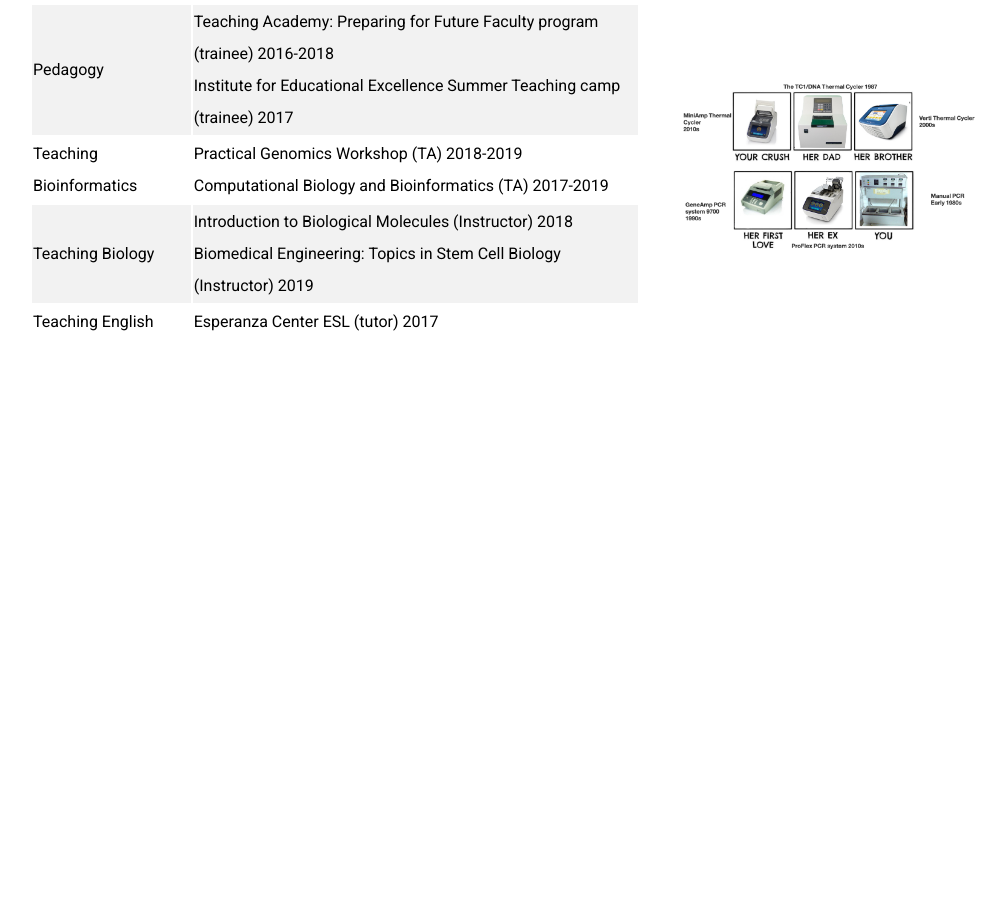
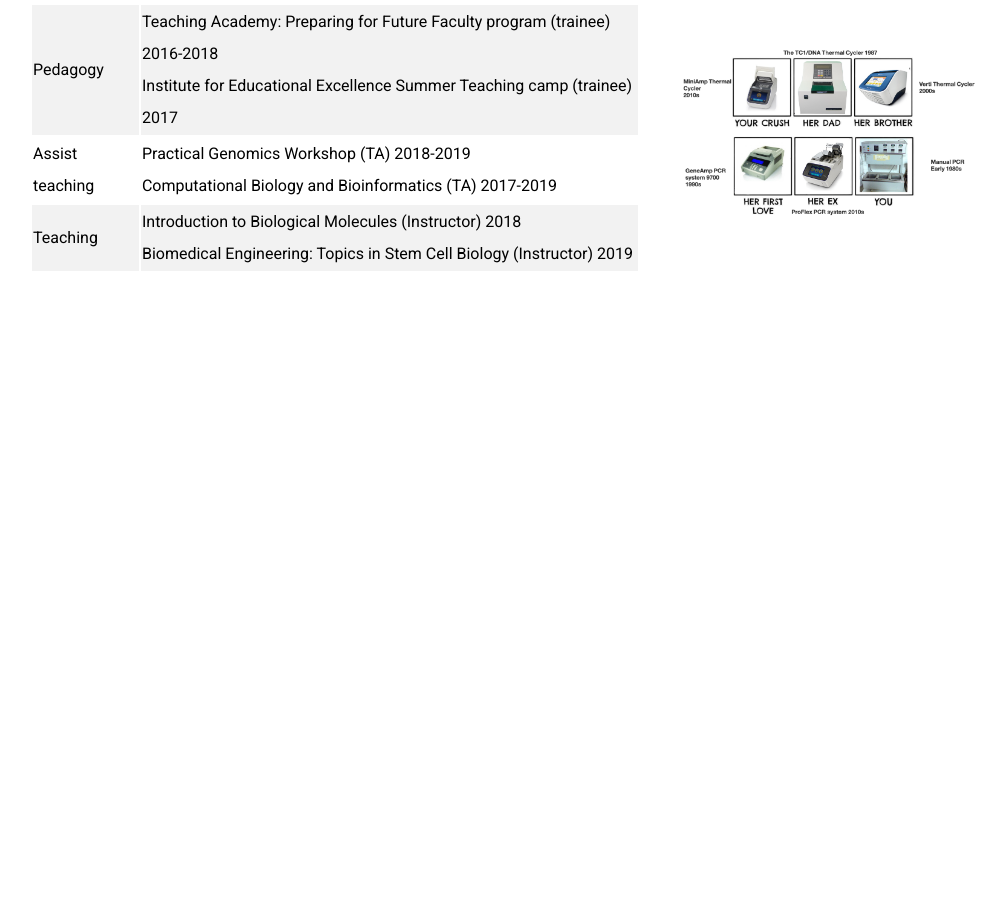
Before and after one commit to yuqiyuqitan/yuqiyuqitan.github.io, a plain HTML site: page index.html in a window 1280 px wide. Shown: the part 2423-3323 px from the top of the page, without its empty margins (115-1121 px from the left). Drawn offline with nearby package versions, Linux system fonts and the light colour scheme.

Commit message:
reorganize teaching experiences

```diff
--- a/index.html
+++ b/index.html
@@ -77,16 +77,12 @@
           <td>Teaching Academy: Preparing for Future Faculty program (trainee) 2016-2018 <br> Institute for Educational Excellence Summer Teaching camp (trainee) 2017 </td>
         </tr>
         <tr>
-          <td>Teaching Bioinformatics</td>
+          <td>Assist teaching</td>
           <td>Practical Genomics Workshop (TA) 2018-2019<br> Computational Biology and Bioinformatics (TA) 2017-2019 </td>
         </tr>
         <tr>
-          <td>Teaching Biology </td>
+          <td>Teaching </td>
           <td>Introduction to Biological Molecules (Instructor) 2018 <br> Biomedical Engineering: Topics in Stem Cell Biology (Instructor) 2019 </td>
-        </tr>
-        <tr>
-          <td>Teaching English </td>
-          <td>Esperanza Center ESL (tutor) 2017 </td>
         </tr>
       </table>
 
```
